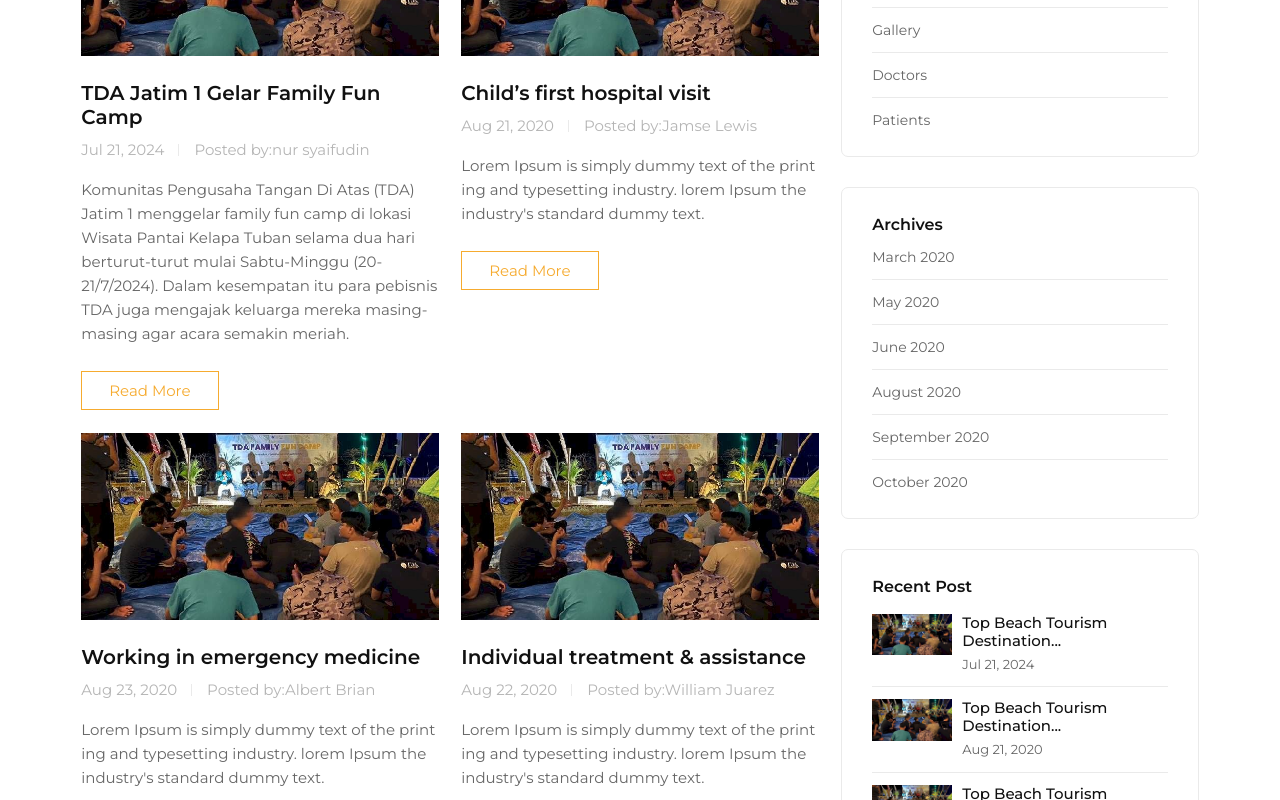
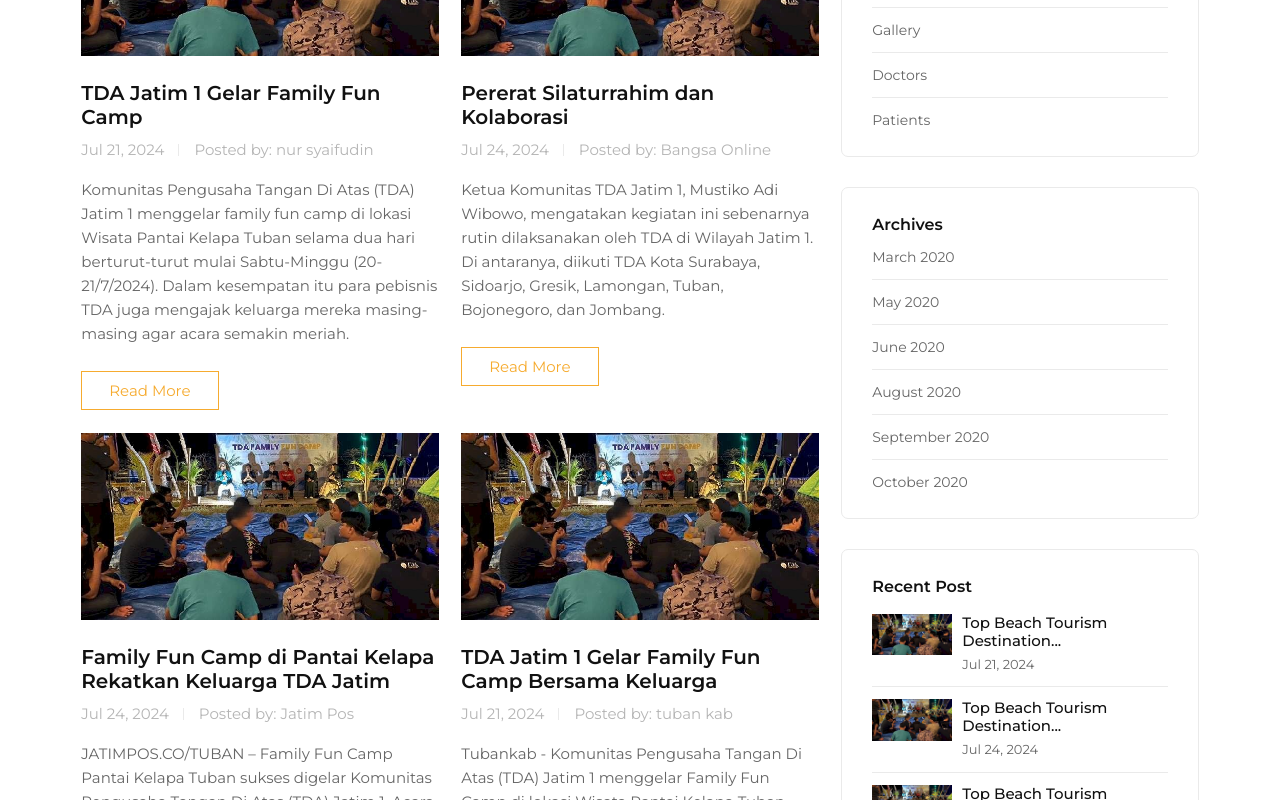
Before and after one commit to Jansen-Stanlie/pantaituban, a React (Create React App) app: page /post/postrecap in a window 1280 px wide. Shown: the part 880-1680 px from the top of the page. Built offline with nearby package versions, Linux system fonts and the light colour scheme.

Commit message:
update form and news

```diff
--- a/src/Components/Contact/Contact.jsx
+++ b/src/Components/Contact/Contact.jsx
@@ -11,7 +11,8 @@ const Contact = () => {
     phone: '',
     activity: '',
     msg: '',
-    campingDate: null
+    tanggal: null,
+    jumlah: ''
   });
   const [showDatePicker, setShowDatePicker] = useState(false);
 
@@ -33,7 +34,7 @@ const Contact = () => {
   const handleDateChange = date => {
     setFormData(prevFormData => ({
       ...prevFormData,
-      campingDate: date,
+      tanggal: date,
     }));
   };
 
@@ -41,7 +42,7 @@ const Contact = () => {
     event.preventDefault();
     setLoading(true);
 
-    const message = `Name: ${formData.name}\nAlamat: ${formData.alamat}\nPhone: ${formData.phone}\nActivity: ${formData.activity}\nMessage: ${formData.msg}${formData.campingDate ? `\nCamping Date: ${formData.campingDate.toLocaleDateString()}` : ''}`;
+    const message = `Name: ${formData.name}\nAlamat: ${formData.alamat}\nJumlah Peserta: ${formData.jumlah} \nPhone: ${formData.phone}\nActivity: ${formData.activity}\nMessage: ${formData.msg}${formData.tanggal ? `\nTanggal Booking: ${formData.tanggal.toLocaleDateString()}` : ''}`;
 
     const whatsapp_link = `https://wa.me/6285745410187?text=${encodeURIComponent(message)}`;
 
@@ -56,7 +57,7 @@ const Contact = () => {
       phone: '',
       activity: '',
       msg: '',
-      campingDate: null
+      tanggal: null
     });
   };
 
@@ -148,11 +149,11 @@ const Contact = () => {
                 </div>
               </div>
 
-              <div className="col-lg-12">
+              <div className="col-lg-6">
                 <div className="st-form-field st-style1">
-                  <label>Select Camping Date</label>
+                  <label>Pilih Tanggal</label>
                   <DatePicker
-                    selected={formData.campingDate}
+                    selected={formData.tanggal}
                     onChange={handleDateChange}
                     dateFormat="yyyy/MM/dd"
                     className="form-control"
@@ -160,7 +161,19 @@ const Contact = () => {
                   />
                 </div>
               </div>
-
+              <div className='col-lg-6'>
+                <div className="st-form-field st-style1">
+                  <label>Jumlah Peserta</label>
+                  <input
+                    type="text"
+                    id="jumlah"
+                    name="jumlah"
+                    placeholder="Jumlah Peserta"
+                    onChange={handleInputChange}
+                    value={formData.jumlah}
+                  />
+                </div>
+              </div>
               <div className="col-lg-12">
                 <div className="st-form-field st-style1">
                   <label>Your Message</label>
--- a/src/Components/Post/Post4.jsx
+++ b/src/Components/Post/Post4.jsx
@@ -19,8 +19,8 @@ const Post4 = ({ img, title, subTitle, author, date, postLink, authorLink }) =>
           <div className="st-post-meta">
             <span className="st-post-date">{date}</span>
             <span>
-              Posted by:
-              <Link to={authorLink} className="st-post-avatar">
+              Posted by: {" "}
+              <Link to={authorLink} className="st-post-avatar" target='_blank'>
                 <span className="st-post-avatar-text">{author}</span>
               </Link>
             </span>
--- a/src/Pages/Multipage/PostPage.jsx
+++ b/src/Pages/Multipage/PostPage.jsx
@@ -22,42 +22,42 @@ const postData = [
   },
   {
     img: '/images/blog3.jpg',
-    title: 'Child’s first hospital visit',
-    date: 'Aug 21, 2020',
-    author: 'Jamse Lewis',
+    title: 'Pererat Silaturrahim dan Kolaborasi',
+    date: 'Jul 24, 2024',
+    author: 'Bangsa Online',
     authorLink: '',
     subTitle:
-      "Lorem Ipsum is simply dummy text of the print ing and typesetting industry. lorem Ipsum the industry's standard dummy text.",
-    postLink: 'https://bangsaonline.com/berita/134772/pererat-silaturrahim-dan-kolaborasi-tda-jatim-1-gelar-family-fun-camp-bersama-keluarga ',
+      "Ketua Komunitas TDA Jatim 1, Mustiko Adi Wibowo, mengatakan kegiatan ini sebenarnya rutin dilaksanakan oleh TDA di Wilayah Jatim 1. Di antaranya, diikuti TDA Kota Surabaya, Sidoarjo, Gresik, Lamongan, Tuban, Bojonegoro, dan Jombang.",
+    postLink: 'https://bangsaonline.com/berita/134772/pererat-silaturrahim-dan-kolaborasi-tda-jatim-1-gelar-family-fun-camp-bersama-keluarga',
   },
   {
     img: '/images/blog3.jpg',
-    title: 'Working in emergency medicine',
-    date: 'Aug 23, 2020',
-    author: 'Albert Brian',
+    title: 'Family Fun Camp di Pantai Kelapa Rekatkan Keluarga TDA Jatim',
+    date: 'Jul 24, 2024',
+    author: 'Jatim Pos',
     authorLink: '',
     subTitle:
-      "Lorem Ipsum is simply dummy text of the print ing and typesetting industry. lorem Ipsum the industry's standard dummy text.",
+      "JATIMPOS.CO/TUBAN – Family Fun Camp Pantai Kelapa Tuban sukses digelar Komunitas Pengusaha Tangan Di Atas (TDA) Jatim 1. Acara yang dimulai Sabtu hingga Minggu (20-21/7/2024) menjadi ajang silaturahim anggota. Hadir bersama keluarga acara semakin hangat dan meriah.",
     postLink: 'https://www.jatimpos.co/asal-tahu/14695-family-fun-camp-di-pantai-kelapa-rekatkan-keluarga-tda-jatim',
   },
   {
     img: '/images/blog3.jpg',
-    title: 'Individual treatment & assistance',
-    date: 'Aug 22, 2020',
-    author: 'William Juarez',
+    title: 'TDA Jatim 1 Gelar Family Fun Camp Bersama Keluarga',
+    date: 'Jul 21, 2024',
+    author: 'tuban kab',
     authorLink: '',
     subTitle:
-      "Lorem Ipsum is simply dummy text of the print ing and typesetting industry. lorem Ipsum the industry's standard dummy text.",
+      "Tubankab - Komunitas Pengusaha Tangan Di Atas (TDA) Jatim 1 menggelar Family Fun Camp di lokasi Wisata Pantai Kelapa Tuban selama dua hari berturut-turut, mulai Sabtu-Minggu (20-21/07). Dalam kesempatan itu para pebisnis TDA juga mengajak keluarga mereka masing-masing agar acara semakin meriah.",
     postLink: 'https://tubankab.go.id/entry/tda-jatim-1-gelar-family-fun-camp-bersama-keluarga',
   },
   {
     img: '/images/blog3.jpg',
-    title: 'Child’s first hospital visit',
-    date: 'Aug 21, 2020',
-    author: 'Jamse Lewis',
+    title: 'TDA Jatim 1 Gelar Family Fun Camp Bersama Keluarga di Pantai Kelapa Tuban',
+    date: 'Jul 21, 2024',
+    author: 'Kim Rong Golawe',
     authorLink: '',
     subTitle:
-      "Lorem Ipsum is simply dummy text of the print ing and typesetting industry. lorem Ipsum the industry's standard dummy text.",
+      "KIM Ronggolawe – Komunitas Pengusaha Tangan Di Atas (TDA) Jatim 1 menggelar family fun camp di lokasi Wisata Pantai Kelapa Tuban selama dua hari berturut-turut mulai Sabtu-Minggu (20-21/07/2024). Dalam kesempatan itu para pebisnis TDA juga mengajak keluarga mereka masing-masing agar acara semakin meriah.",
     postLink: 'https://kimronggolawe.com/2024/07/tda-jatim-1-gelar-family-fun-camp-bersama-keluarga-di-pantai-kelapa-tuban/',
   },
   {
```
